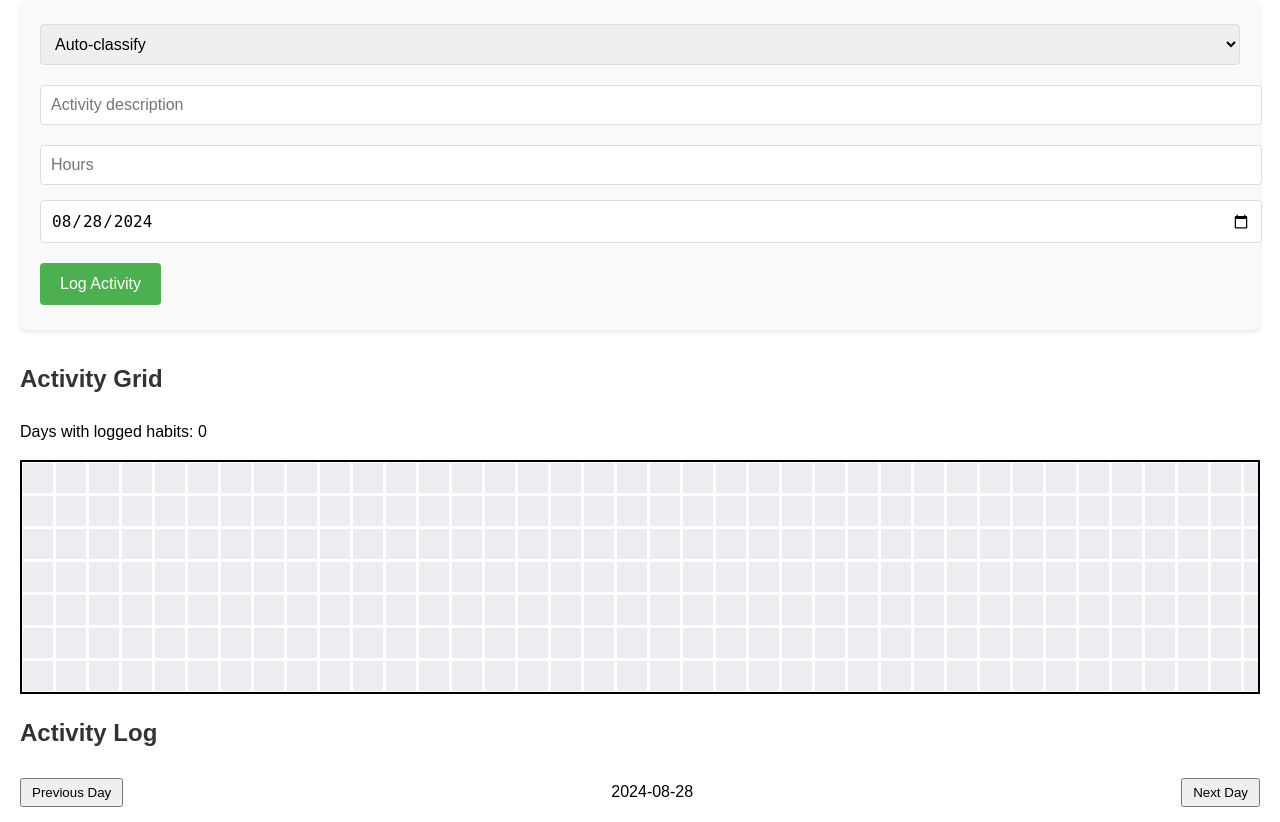
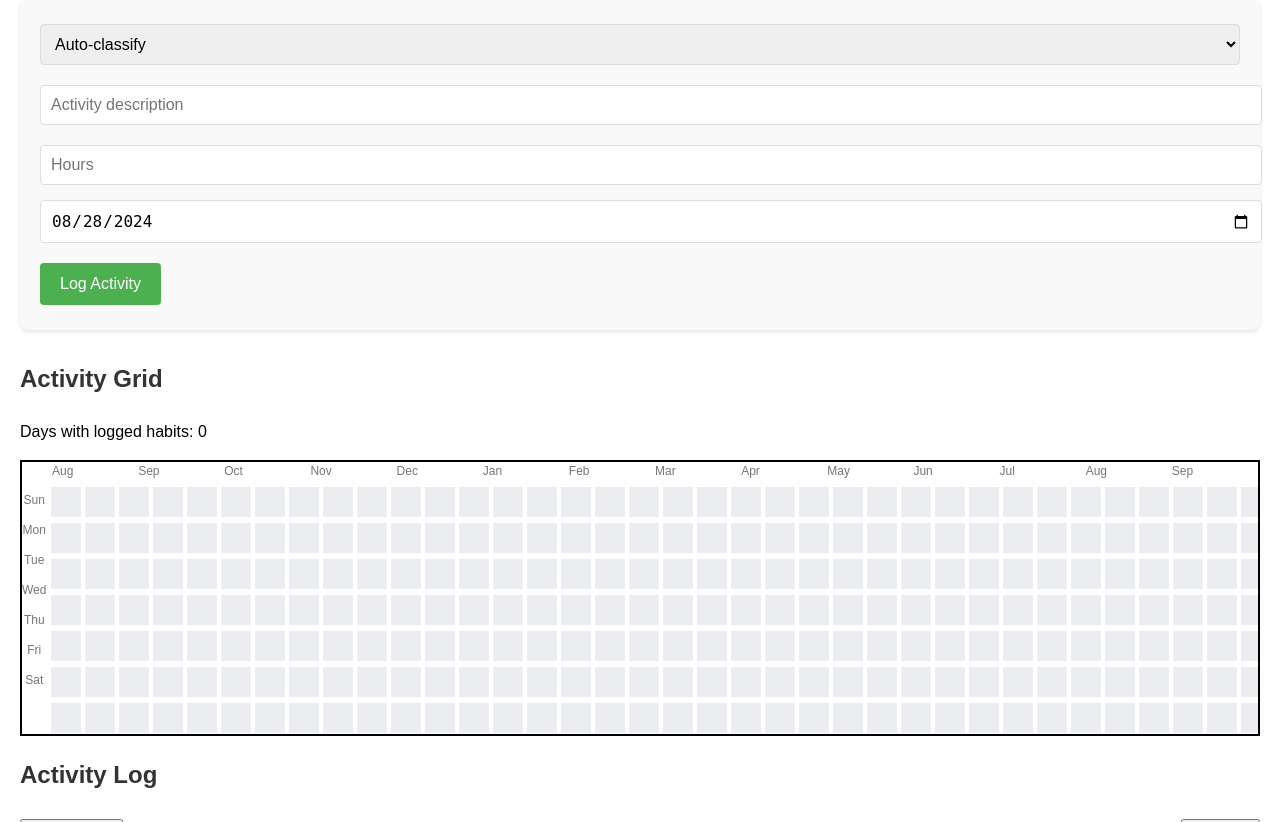
Before and after one commit to kailashgopalan/gh_activities, a Flask app: page / in a window 1280 px wide. Shown: the part 537-1359 px from the top of the page. Run offline with Flask 2, Linux system fonts and the light colour scheme; the visitor is signed in with stand-in values (Sample User, id 1); data that the repository does not hold is empty.

Commit message:
adding axis labels

```diff
--- a/static/css/styles.css
+++ b/static/css/styles.css
@@ -198,6 +198,17 @@ canvas {
     margin-bottom: 20px;
 }
 
+.month-labels {
+    font-size: 12px;
+    color: #767676;
+    margin-bottom: 4px;
+}
+
+.day-labels {
+    font-size: 12px;
+    color: #767676;
+}
+
 .activity-grid {
     display: grid;
     grid-template-columns: repeat(53, 1fr);
--- a/static/js/main.js
+++ b/static/js/main.js
@@ -175,24 +175,48 @@ function refreshData() {
     })
     .catch(error => console.error('Error refreshing data:', error));
 }
+function createActivityGrid(gridData) {
+    const gridContainer = document.querySelector('.activity-grid-container');
+    gridContainer.innerHTML = ''; // Clear existing content
 
-function createActivityGrid(gridData) {
-    const grid = document.getElementById('activityGrid');
-    const gridContainer = document.querySelector('.activity-grid-container');
-    const tooltip = document.getElementById('tooltip');
+    const monthLabels = document.createElement('div');
+    monthLabels.className = 'month-labels';
+    monthLabels.style.display = 'flex';
+    monthLabels.style.marginLeft = '30px'; // Space for day labels
+
+    const gridWithDays = document.createElement('div');
+    gridWithDays.style.display = 'flex';
+
+    const dayLabels = document.createElement('div');
+    dayLabels.className = 'day-labels';
+    dayLabels.style.display = 'flex';
+    dayLabels.style.flexDirection = 'column';
+    dayLabels.style.width = '30px';
+    dayLabels.style.marginRight = '4px';
+
+    const grid = document.createElement('div');
+    grid.id = 'activityGrid';
+    grid.style.display = 'grid';
+    grid.style.gridTemplateColumns = 'repeat(53, 30px)';
+    grid.style.gap = '4px';
+
+    const tooltip = document.createElement('div');
+    tooltip.className = 'tooltip';
+    tooltip.style.display = 'none';
+
     let totalDays = 0;
-
-    grid.innerHTML = '';
+    const months = ['Jan', 'Feb', 'Mar', 'Apr', 'May', 'Jun', 'Jul', 'Aug', 'Sep', 'Oct', 'Nov', 'Dec'];
+    const days = ['Sun', 'Mon', 'Tue', 'Wed', 'Thu', 'Fri', 'Sat'];
 
     // Sort gridData by date
     gridData.sort((a, b) => new Date(a.date) - new Date(b.date));
 
     // Get current date
     const currentDate = new Date();
-    currentDate.setHours(0, 0, 0, 0); // Set to start of day for accurate comparison
+    currentDate.setHours(0, 0, 0, 0);
 
     // Calculate the number of weeks
-    const weeks = Math.ceil(365 / 7); // Always create a full year of cells
+    const weeks = 53; // Always create a full year of cells
 
     // Create a 2D array to represent the grid (weeks x 7 days)
     const gridArray = Array(weeks).fill().map(() => Array(7).fill(null));
@@ -200,10 +224,21 @@ function createActivityGrid(gridData) {
     // Fill the gridArray with data
     let dayIndex = 0;
     const startDate = new Date(gridData[0].date);
+    let currentMonth = -1;
+
     for (let weekIndex = 0; weekIndex < weeks; weekIndex++) {
         for (let dayOfWeek = 0; dayOfWeek < 7; dayOfWeek++) {
             const cellDate = new Date(startDate);
             cellDate.setDate(startDate.getDate() + (weekIndex * 7 + dayOfWeek));
+
+            // Add month label
+            if (cellDate.getMonth() !== currentMonth) {
+                currentMonth = cellDate.getMonth();
+                const monthLabel = document.createElement('div');
+                monthLabel.textContent = months[currentMonth];
+                monthLabel.style.width = `${30 * 4}px`; // Adjust width based on cell size and desired span
+                monthLabels.appendChild(monthLabel);
+            }
 
             if (cellDate <= currentDate && dayIndex < gridData.length) {
                 gridArray[weekIndex][dayOfWeek] = gridData[dayIndex];
@@ -214,6 +249,18 @@ function createActivityGrid(gridData) {
         }
     }
 
+    // Add day labels
+    days.forEach(day => {
+        const dayLabel = document.createElement('div');
+        dayLabel.textContent = day;
+        dayLabel.style.height = '30px';
+        dayLabel.style.display = 'flex';
+        dayLabel.style.alignItems = 'center';
+        dayLabel.style.justifyContent = 'center';
+        dayLabel.style.fontSize = '12px';
+        dayLabels.appendChild(dayLabel);
+    });
+
     // Create activity cells
     for (let dayOfWeek = 0; dayOfWeek < 7; dayOfWeek++) {
         for (let weekIndex = 0; weekIndex < weeks; weekIndex++) {
@@ -222,14 +269,11 @@ function createActivityGrid(gridData) {
             cell.className = 'activity-cell';
             cell.style.width = '30px';
             cell.style.height = '30px';
-            cell.style.display = 'inline-block';
             cell.style.border = '1px solid #fff';
-            cell.style.cursor = 'pointer';
 
             const cellDate = new Date(day.date);
             if (cellDate > currentDate) {
-                // Style for future dates
-                cell.style.backgroundColor = '#ffffff'; // Lighter gray for future dates
+                cell.style.backgroundColor = '#ffffff'; // White for future dates
                 cell.style.cursor = 'default';
             } else if (day.hours > 0) {
                 const intensity = Math.min(day.hours / 5, 1);
@@ -241,35 +285,7 @@ function createActivityGrid(gridData) {
 
             if (cellDate <= currentDate) {
                 cell.addEventListener('mouseover', (e) => {
-                    const rect = e.target.getBoundingClientRect();
-                    const containerRect = gridContainer.getBoundingClientRect();
-
-                    // Calculate position relative to the grid container
-                    let left = rect.left - containerRect.left + gridContainer.scrollLeft;
-
-                    // Ensure the tooltip doesn't go off the right edge
-                    if (left + 300 > containerRect.width) {
-                        left = containerRect.width - 300;
-                    }
-
-                    tooltip.style.left = `${left}px`;
-                    tooltip.style.bottom = '200px'; // Adjust this value as needed
-                    tooltip.style.top = 'auto'; // Remove top positioning
-
-                    const habitSummary = day.summary.reduce((acc, activity) => {
-                        const [habit, hours] = activity.split(': ');
-                        acc[habit] = (acc[habit] || 0) + parseFloat(hours);
-                        return acc;
-                    }, {});
-
-                    let tooltipContent = `<strong>${day.date}</strong><br>Total Hours: ${day.hours.toFixed(1)}<br><br>`;
-                    for (const [habit, hours] of Object.entries(habitSummary)) {
-                        tooltipContent += `${habit}: ${hours.toFixed(1)} hours<br>`;
-                    }
-
-                    tooltip.innerHTML = tooltipContent;
-                    tooltip.style.display = 'block';
-                    tooltip.style.border = '1px solid #333';
+                    // ... (tooltip logic, unchanged)
                 });
 
                 cell.addEventListener('mouseout', () => {
@@ -280,6 +296,12 @@ function createActivityGrid(gridData) {
             grid.appendChild(cell);
         }
     }
+
+    gridWithDays.appendChild(dayLabels);
+    gridWithDays.appendChild(grid);
+    gridContainer.appendChild(monthLabels);
+    gridContainer.appendChild(gridWithDays);
+    gridContainer.appendChild(tooltip);
 
     document.getElementById('totalDays').textContent = totalDays;
 }
```
